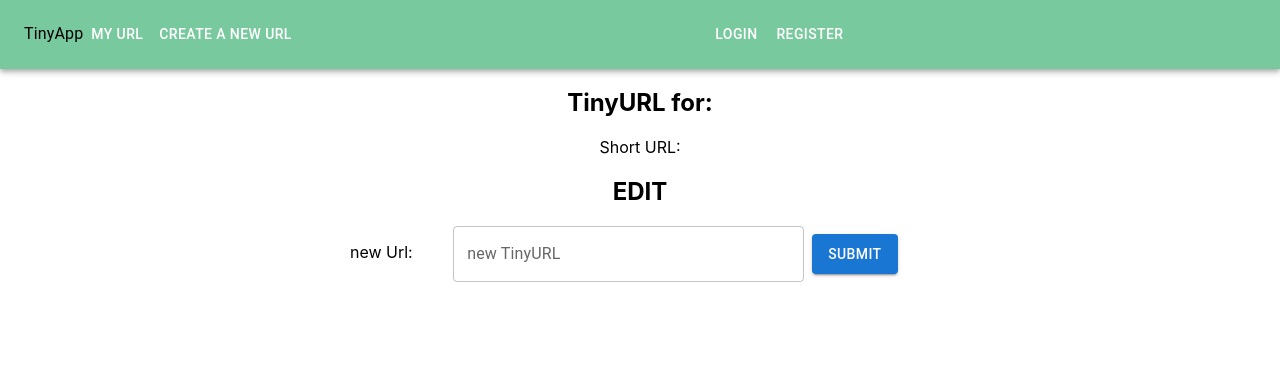
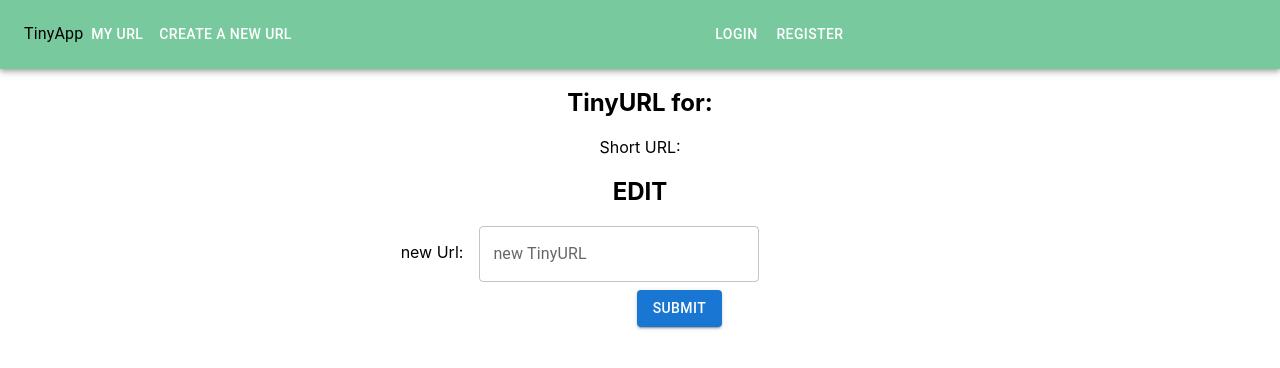
Before and after one commit to patriceandrea/tinyapp-2.0, a React (Create React App) app in the folder client/: page /edit/1 in a window 1280 px wide. Shown: the top 368 px of the page. Built offline with nearby package versions, Linux system fonts and the light colour scheme; no server answers.

Commit message:
put axios call works

```diff
--- a/client/src/Application.tsx
+++ b/client/src/Application.tsx
@@ -1,4 +1,4 @@
-import React, { useContext, useEffect } from "react";
+import React from "react";
 import { BrowserRouter, Routes, Route } from "react-router-dom";
 import MyUrls from "./pages/MyUrls";
 import NewUrls from "./pages/NewUrls";
--- a/client/src/Components/TableData.tsx
+++ b/client/src/Components/TableData.tsx
@@ -74,7 +74,6 @@ const TableUrls: React.FunctionComponent<TableUrlsProps> = (props: TableUrlsProp
 
 
   const handleUpdate = (id: number) => {
-    console.log(id)
     navigate(`/edit/${id}`)
 
   }
--- a/client/src/pages/EditUrls.tsx
+++ b/client/src/pages/EditUrls.tsx
@@ -1,12 +1,16 @@
 import React from "react";
+import Box from '@mui/material/Box';
+import TextField from '@mui/material/TextField';
+
+import Button from '@mui/material/Button';
 import '../App.css'
 import Header from '../Components/Header';
-import Text from "../Components/Text";
 import "../stylesheet/Text.css";
 import "../stylesheet/EditUrls.css"
 import axios from "axios";
 import { useNavigate, useParams } from "react-router-dom";
 import { useEffect } from "react";
+
 export interface IHomeProps { }
 
 const EditUrls: React.FunctionComponent<IHomeProps> = (props) => {
@@ -29,16 +33,20 @@ const EditUrls: React.FunctionComponent<IHomeProps> = (props) => {
   }, [])
 
 
-  const handleSubmit = (e: any) => {
+  const updateSubmit = (e: any) => {
     e.preventDefault();
-    axios.put(`http://localhost:8001/urls/edit/id`, { longUrl }, { withCredentials: true })
-      .then((data) => {
+    axios.put(`http://localhost:8001/urls/edit/${id}`, { longUrl, id }, { withCredentials: true })
+      .then((res) => {
+        setUrls(res.data)
         navigate("/myurls");
 
       })
       .catch((err) => console.log(err))
 
   }
+
+
+
   return (
 
 
@@ -51,11 +59,21 @@ const EditUrls: React.FunctionComponent<IHomeProps> = (props) => {
         <h2>EDIT</h2>
         <div className="text-field">
           <p>new Url:</p>
-          <form onSubmit={handleSubmit}>
-            <Text />
+          <form onSubmit={updateSubmit}>
+            <Box
+              sx={{
+                width: 400,
+                maxWidth: '70%',
+              }}
+            >
+              <TextField
+                fullWidth label="new TinyURL"
+                id="fullWidth"
+                onChange={(e) => { setLongUrl(e.target.value) }} />
+            </Box>
+            <Button variant="contained" sx={{ m: 1 }} type="submit">Submit</Button>
           </form>
         </div>
-
       </div>
     </div >
   )
--- a/client/src/pages/NewUrls.tsx
+++ b/client/src/pages/NewUrls.tsx
@@ -37,7 +37,11 @@ const NewUrls: React.FunctionComponent<INewUrlsProps> = (props: any) => {
       <div className="text-field">
         <form onSubmit={(e) => { handleSubmit(e) }}>
           <p>Enter a URL:</p>
-          <TextField fullWidth label="new TinyURL" id="fullWidth" onChange={(e) => { setLongUrl(e.target.value) }} />
+          <TextField
+            fullWidth
+            label="new TinyURL"
+            id="fullWidth"
+            onChange={(e) => { setLongUrl(e.target.value) }} />
           <Button variant="contained" sx={{ m: 1 }} type="submit" >Submit</Button>
           {error}
         </form>
```
Also changed, not shown: 2 other files (tests, documents, lock files or other folders).
